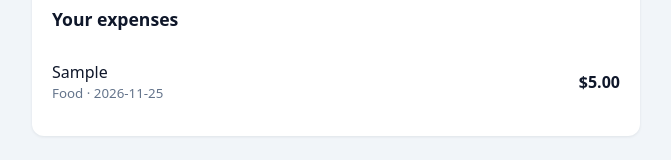
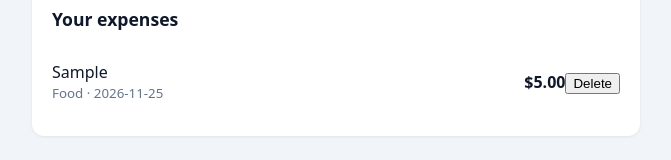
Before and after one commit to rachidAfggan/expense-tracker, a React (Vite) app: page / in a window 1280 px wide. Both pictures are taken after typing "Sample", "5" into the empty fields and a click on the button "Add expense". Shown: the part 364-524 px from the top of the page, without its empty margins (304-975 px from the left). Built offline with nearby package versions, Linux system fonts and the light colour scheme.

Commit message:
Add delete button to ExpenseItem

```diff
--- a/src/components/ExpenseItem.jsx
+++ b/src/components/ExpenseItem.jsx
@@ -1,10 +1,20 @@
-export default function ExpenseItem({ expense }) {
+export default function ExpenseItem({ expense, onDelete }) {
   return (
     <li>
       <span>
         {expense.title} <small>{expense.category} · {expense.date}</small>
       </span>
-      <strong>${expense.amount.toFixed(2)}</strong>
+      <div className="item-actions">
+        <strong>${expense.amount.toFixed(2)}</strong>
+        <button
+          type="button"
+          className="delete-btn"
+          aria-label={`Delete ${expense.title}`}
+          onClick={() => onDelete(expense.id)}
+        >
+          Delete
+        </button>
+      </div>
     </li>
   )
 }
```
